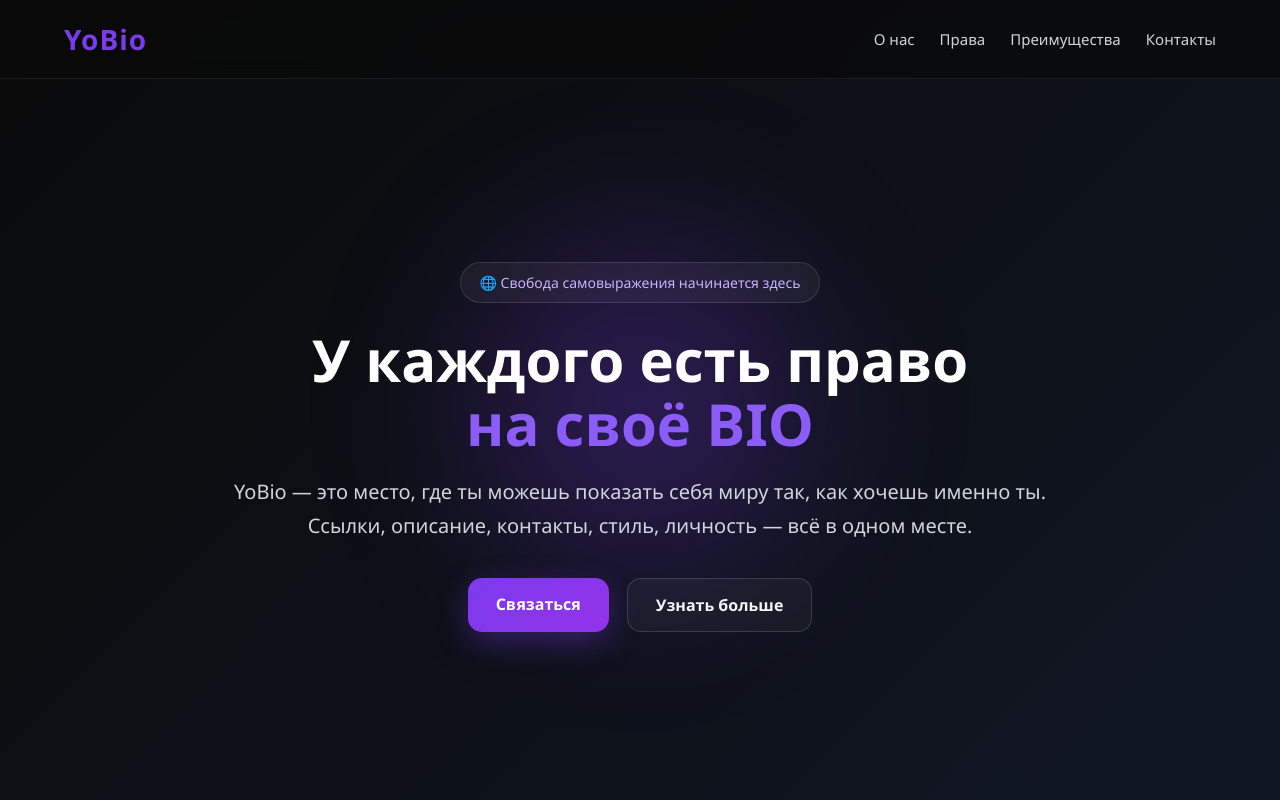
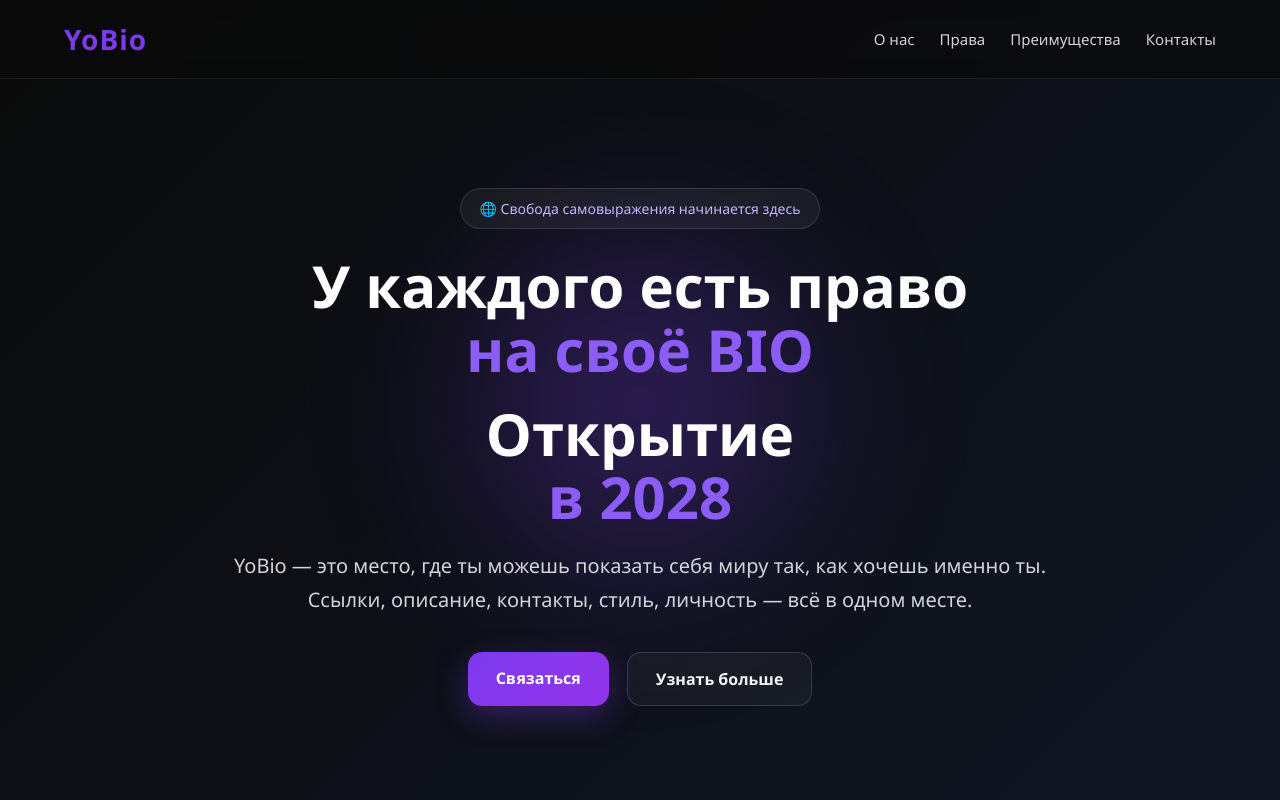
Before and after one commit to aNillerx/yobio, a plain HTML site: page index.html in a window 1280 px wide. Shown: the top 800 px of the page. Drawn offline with Linux system fonts and the light colour scheme.

Commit message:
Update index.html

```diff
--- a/index.html
+++ b/index.html
@@ -352,6 +352,7 @@
     <div class="container hero-content">
       <div class="hero-badge">🌐 Свобода самовыражения начинается здесь</div>
       <h1>У каждого есть право<br><span>на своё BIO</span></h1>
+      <h1>Открытие <br><span>в 2028</span></h1>
       <p>
         YoBio — это место, где ты можешь показать себя миру так, как хочешь именно ты.
         Ссылки, описание, контакты, стиль, личность — всё в одном месте.
```
